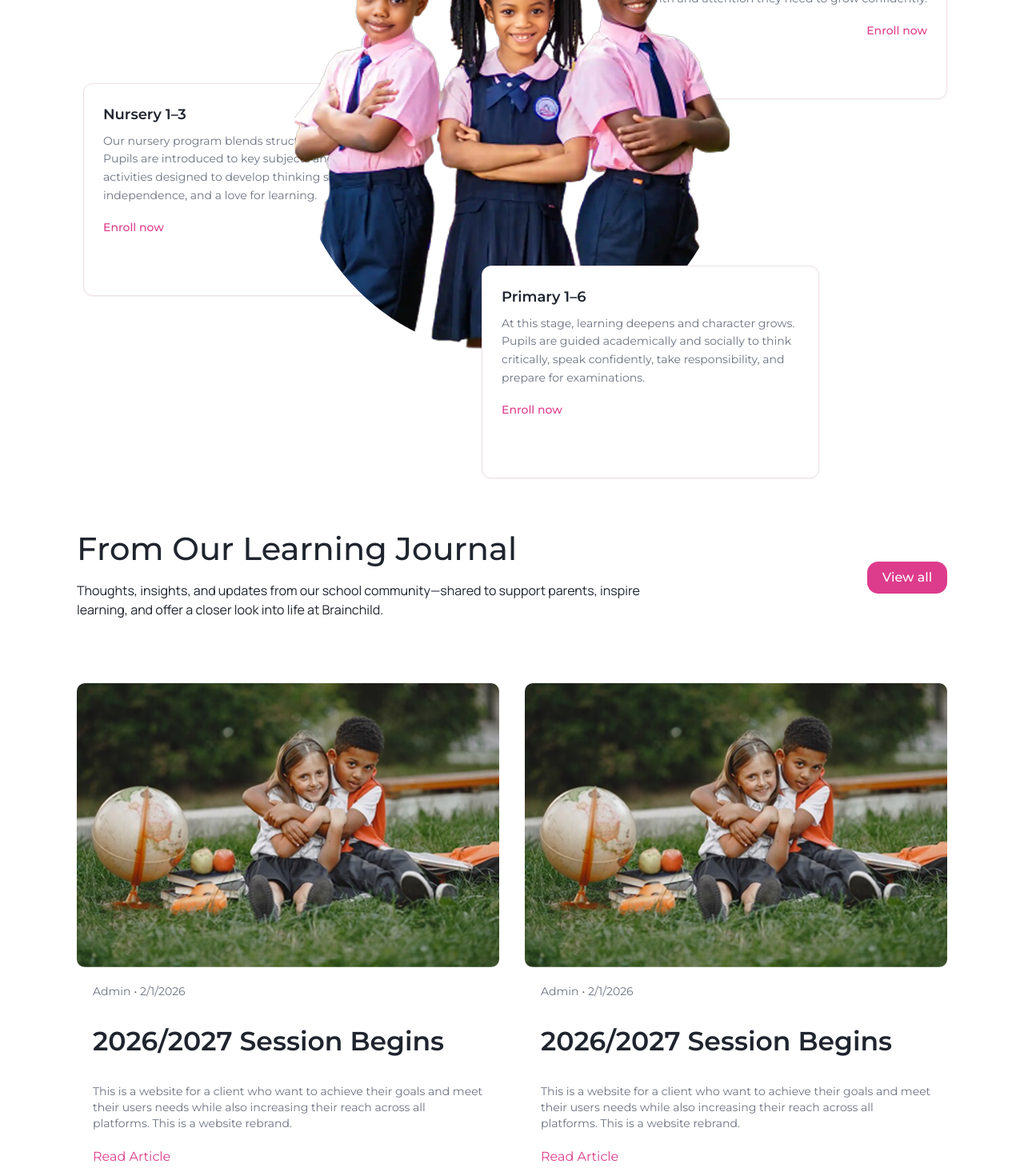
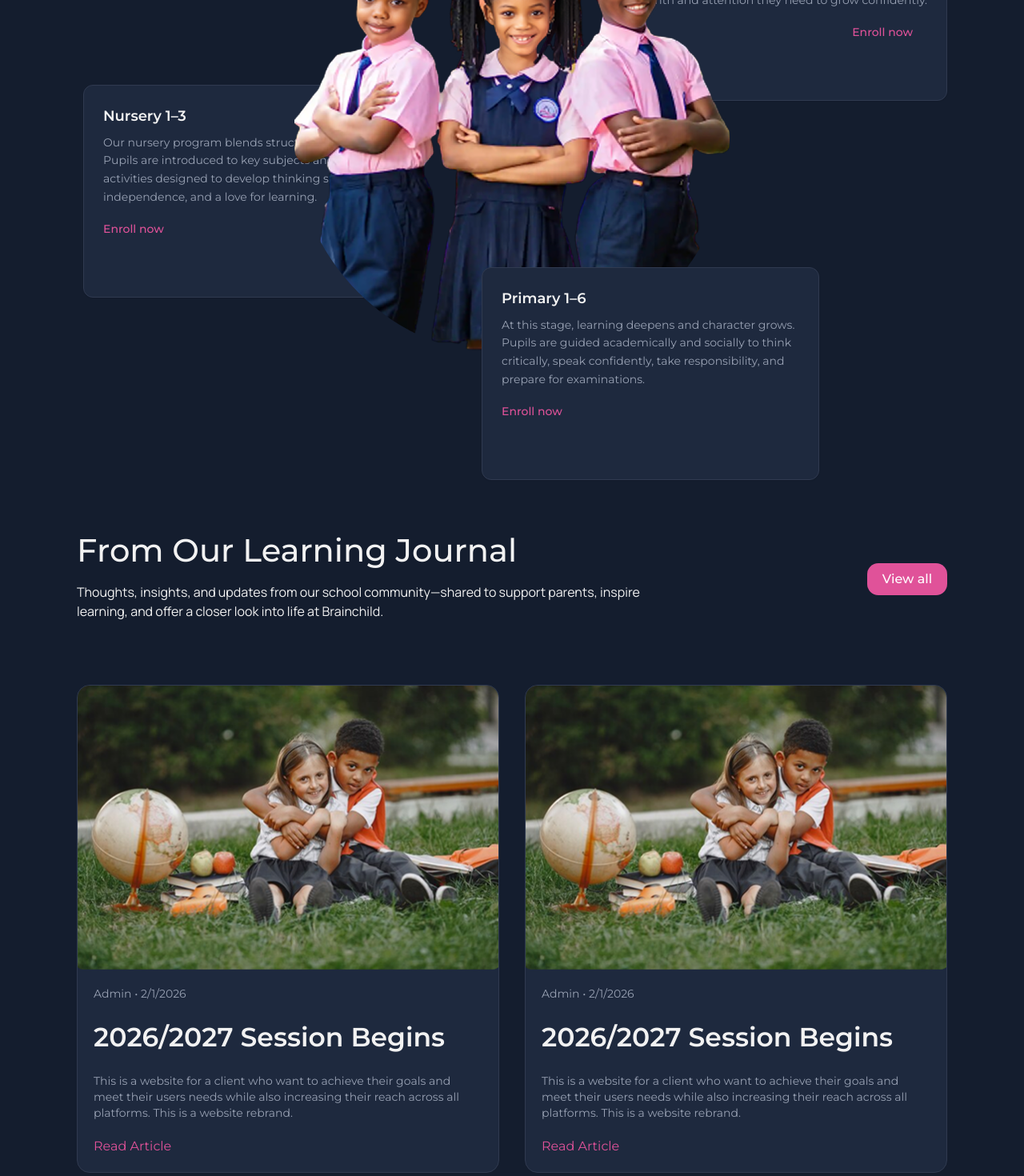
Before and after one commit to tony123117/SKY-VIEW-MONTESSORI-SCHOOL, a React (Vite) app: page / in a window 1280 px wide. Shown: the part 2580-4050 px from the top of the page at 80% size. Built offline with nearby package versions, Linux system fonts and the light colour scheme; the HTML template or start-up script is replaced by a standard one.

Commit message:
Changes
Co-authored-by: tony123117 <215373850+tony123117@users.noreply.github.com>

```diff
--- a/src/components/brainchild/BlogCard.tsx
+++ b/src/components/brainchild/BlogCard.tsx
@@ -1,4 +1,5 @@
 import { BlogPost } from "@/types/blogs";
+import { motion } from "framer-motion";
 
 interface BlogCardProps {
   post: BlogPost;
@@ -6,24 +7,30 @@ interface BlogCardProps {
 
 export default function BlogCard({ post }: BlogCardProps) {
   return (
-    <div className="bg-card">
-      <div className="relative w-full h-[355px]">
+    <motion.div
+      whileHover={{ y: -6 }}
+      transition={{ type: "spring", stiffness: 300, damping: 20 }}
+      className="bg-card rounded-2xl overflow-hidden group cursor-pointer border border-border hover:border-primary/40 hover:shadow-xl hover:shadow-primary/10 transition-all duration-300"
+    >
+      <div className="relative w-full h-[250px] md:h-[355px] overflow-hidden">
         <img
           src={post.coverImage}
           alt={post.title}
-          className="w-full h-full object-cover rounded-[10px]"
+          className="w-full h-full object-cover group-hover:scale-105 transition-transform duration-500"
         />
+        <div className="absolute inset-0 bg-gradient-to-t from-card/60 to-transparent opacity-0 group-hover:opacity-100 transition-opacity duration-300" />
       </div>
-      <div className="p-5 flex flex-col gap-[20px] font-body max-w-[574px]">
-        <p className="text-sm text-muted-foreground mb-2">
+      <div className="p-5 flex flex-col gap-3 md:gap-[20px] font-body max-w-[574px]">
+        <p className="text-sm text-muted-foreground mb-1">
           {post.author} • {new Date(post.publishedAt).toLocaleDateString()}
         </p>
-        <h3 className="text-[33px] font-semibold mb-2">{post.title}</h3>
+        <h3 className="text-xl md:text-[33px] font-semibold mb-1 group-hover:text-primary transition-colors duration-300 leading-tight">{post.title}</h3>
         <p className="text-sm text-muted-foreground line-clamp-3">{post.excerpt}</p>
-        <a href={`/blog/${post.slug}`} className="text-primary hover:opacity-80 transition">
-          Read Article
+        <a href={`/blog/${post.slug}`} className="text-primary hover:opacity-80 transition inline-flex items-center gap-1 group-hover:gap-2 duration-300 story-link">
+          <span>Read Article</span>
+          <span className="opacity-0 group-hover:opacity-100 transition-opacity duration-300">→</span>
         </a>
       </div>
-    </div>
+    </motion.div>
   );
 }
--- a/src/components/brainchild/BrainButton.tsx
+++ b/src/components/brainchild/BrainButton.tsx
@@ -10,13 +10,13 @@ type ButtonProps = {
 };
 
 const baseStyles =
-  "inline-flex items-center justify-center gap-2 px-4 py-2 rounded-[14px] font-medium transition-all duration-200 disabled:opacity-50 disabled:cursor-not-allowed";
+  "inline-flex items-center justify-center gap-2 px-4 py-2 rounded-[14px] font-medium transition-all duration-200 disabled:opacity-50 disabled:cursor-not-allowed hover-scale";
 
 const variants: Record<NonNullable<ButtonProps["variant"]>, string> = {
-  primary: "bg-primary text-primary-foreground w-[100px]",
-  secondary: "bg-secondary text-secondary-foreground",
-  abstract: "bg-accent text-accent-foreground",
-  outline: "border border-brand-dark text-brand-dark",
+  primary: "bg-primary text-primary-foreground w-[100px] hover:shadow-lg hover:shadow-primary/30",
+  secondary: "bg-accent text-accent-foreground hover:shadow-lg hover:shadow-accent/30",
+  abstract: "bg-muted text-foreground border border-border hover:border-primary/50",
+  outline: "border border-foreground/30 text-foreground hover:border-primary hover:text-primary",
 };
 
 export default function BrainButton({
--- a/src/components/brainchild/ProgramCard.tsx
+++ b/src/components/brainchild/ProgramCard.tsx
@@ -1,13 +1,19 @@
 import { Program } from "@/types/programcard";
+import { motion } from "framer-motion";
 
 export default function ProgramCard({ title, description, cta }: Program) {
   return (
-    <div className="bg-card border border-border rounded-xl p-6 w-full max-w-[422px] shadow-sm min-h-[266px]">
-      <h3 className="text-lg font-semibold mb-2">{title}</h3>
+    <motion.div
+      whileHover={{ y: -8, scale: 1.02 }}
+      transition={{ type: "spring", stiffness: 300, damping: 20 }}
+      className="bg-card border border-border rounded-xl p-6 w-full max-w-[422px] shadow-sm min-h-[266px] group cursor-pointer hover:border-primary/50 hover:shadow-lg hover:shadow-primary/10 transition-colors duration-300"
+    >
+      <h3 className="text-lg font-semibold mb-2 group-hover:text-primary transition-colors duration-300">{title}</h3>
       <p className="text-sm text-muted-foreground leading-relaxed mb-4">{description}</p>
-      <a href="#" className="text-sm text-primary font-medium">
+      <a href="#" className="text-sm text-primary font-medium inline-flex items-center gap-1 group-hover:gap-2 transition-all duration-300">
         {cta}
+        <span className="opacity-0 group-hover:opacity-100 transition-opacity duration-300">→</span>
       </a>
-    </div>
+    </motion.div>
   );
 }
--- a/src/components/brainchild/TestimonialCard.tsx
+++ b/src/components/brainchild/TestimonialCard.tsx
@@ -1,4 +1,5 @@
 import { Testimonial } from "@/types/testimonialcard";
+import { motion } from "framer-motion";
 
 export function TestimonialCard({
   testimonial,
@@ -7,7 +8,11 @@ export function TestimonialCard({
   description,
 }: Testimonial) {
   return (
-    <div className="w-full h-[248px] rounded-[20px] p-10 flex flex-col gap-5 shadow-sm bg-card">
+    <motion.div
+      whileHover={{ y: -4 }}
+      transition={{ type: "spring", stiffness: 300, damping: 20 }}
+      className="w-full h-[248px] rounded-[20px] p-10 flex flex-col gap-5 shadow-sm bg-card border border-border hover:border-primary/40 hover:shadow-lg hover:shadow-primary/10 transition-all duration-300"
+    >
       <p>{testimonial}</p>
       <div className="flex items-center mt-auto">
         <img
@@ -20,6 +25,6 @@ export function TestimonialCard({
           <p className="text-muted-foreground text-sm">{description}</p>
         </div>
       </div>
-    </div>
+    </motion.div>
   );
 }
--- a/src/components/brainchild/WhyChooseUsCard.tsx
+++ b/src/components/brainchild/WhyChooseUsCard.tsx
@@ -1,4 +1,5 @@
 import { WhyChooseUsCardProps } from "@/types/whychooseuscard";
+import { motion } from "framer-motion";
 
 export default function WhyChooseUsCard({
   number,
@@ -6,12 +7,16 @@ export default function WhyChooseUsCard({
   description,
 }: WhyChooseUsCardProps) {
   return (
-    <div className="relative bg-card border border-border rounded-2xl p-6 pt-8 shadow-sm">
-      <div className="absolute -top-5 right-0 bg-primary text-primary-foreground w-12 h-12 rounded-[27px] flex items-center justify-center font-semibold shadow-md p-10 border border-foreground text-[44px]">
+    <motion.div
+      whileHover={{ y: -4, scale: 1.02 }}
+      transition={{ type: "spring", stiffness: 300, damping: 20 }}
+      className="relative bg-card border border-border rounded-2xl p-6 pt-8 shadow-sm group cursor-pointer hover:border-primary/50 hover:shadow-lg hover:shadow-primary/10 transition-all duration-300"
+    >
+      <div className="absolute -top-5 right-0 bg-primary text-primary-foreground w-12 h-12 rounded-[27px] flex items-center justify-center font-semibold shadow-md p-10 border border-border text-[44px] group-hover:scale-110 transition-transform duration-300">
         {number}
       </div>
-      <h3 className="text-[22px] mb-2 max-w-[194px]">{title}</h3>
+      <h3 className="text-[22px] mb-2 max-w-[194px] group-hover:text-primary transition-colors duration-300">{title}</h3>
       <p className="text-sm text-muted-foreground leading-relaxed">{description}</p>
-    </div>
+    </motion.div>
   );
 }
--- a/src/index.css
+++ b/src/index.css
@@ -6,55 +6,55 @@
 
 @layer base {
   :root {
-    --background: 0 0% 100%;
-    --foreground: 220 20% 15%;
+    --background: 220 40% 13%;
+    --foreground: 0 0% 95%;
 
-    --card: 0 0% 100%;
-    --card-foreground: 220 20% 15%;
+    --card: 220 35% 18%;
+    --card-foreground: 0 0% 95%;
 
-    --popover: 0 0% 100%;
-    --popover-foreground: 220 20% 15%;
+    --popover: 220 35% 18%;
+    --popover-foreground: 0 0% 95%;
 
-    --primary: 330 70% 55%;
+    --primary: 330 70% 60%;
     --primary-foreground: 0 0% 100%;
 
-    --secondary: 215 80% 50%;
-    --secondary-foreground: 0 0% 100%;
+    --secondary: 0 0% 95%;
+    --secondary-foreground: 220 40% 13%;
 
-    --muted: 330 30% 96%;
-    --muted-foreground: 220 9% 46%;
+    --muted: 220 30% 22%;
+    --muted-foreground: 220 15% 65%;
 
-    --accent: 330 80% 94%;
-    --accent-foreground: 330 70% 45%;
+    --accent: 215 75% 45%;
+    --accent-foreground: 0 0% 100%;
 
     --destructive: 0 84.2% 60.2%;
     --destructive-foreground: 210 40% 98%;
 
-    --border: 330 30% 90%;
-    --input: 214.3 31.8% 91.4%;
-    --ring: 330 70% 55%;
+    --border: 220 25% 25%;
+    --input: 220 25% 25%;
+    --ring: 330 70% 60%;
 
     --radius: 0.5rem;
 
-    --sidebar-background: 0 0% 98%;
-    --sidebar-foreground: 240 5.3% 26.1%;
-    --sidebar-primary: 240 5.9% 10%;
-    --sidebar-primary-foreground: 0 0% 98%;
-    --sidebar-accent: 240 4.8% 95.9%;
-    --sidebar-accent-foreground: 240 5.9% 10%;
-    --sidebar-border: 220 13% 91%;
-    --sidebar-ring: 217.2 91.2% 59.8%;
+    --sidebar-background: 220 35% 15%;
+    --sidebar-foreground: 0 0% 90%;
+    --sidebar-primary: 330 70% 60%;
+    --sidebar-primary-foreground: 0 0% 100%;
+    --sidebar-accent: 215 75% 45%;
+    --sidebar-accent-foreground: 0 0% 100%;
+    --sidebar-border: 220 25% 25%;
+    --sidebar-ring: 330 70% 60%;
 
     --font-heading: 'Manrope', sans-serif;
     --font-body: 'Montserrat', sans-serif;
 
-    --brand-pink: 330 70% 55%;
-    --brand-blue: 215 80% 50%;
-    --brand-dark: 220 30% 15%;
-    --brand-light-pink: 330 60% 96%;
-    --footer-bg: 330 40% 96%;
-    --text-muted-gray: 220 5% 60%;
-    --text-dark: 220 20% 15%;
+    --brand-pink: 330 70% 60%;
+    --brand-blue: 215 75% 45%;
+    --brand-dark: 220 40% 10%;
+    --brand-light-pink: 330 50% 20%;
+    --footer-bg: 220 40% 10%;
+    --text-muted-gray: 220 15% 65%;
+    --text-dark: 0 0% 95%;
   }
 }
 
@@ -66,6 +66,14 @@
   body {
     @apply bg-background text-foreground;
     font-family: var(--font-body);
+  }
+
+  .story-link * {
+    @apply relative inline-block after:content-[''] after:absolute after:w-full after:scale-x-0 after:h-0.5 after:bottom-0 after:left-0 after:bg-primary after:origin-bottom-right after:transition-transform after:duration-300 hover:after:scale-x-100 hover:after:origin-bottom-left;
+  }
+
+  .hover-scale {
+    @apply transition-transform duration-200 hover:scale-105;
   }
 }
 
```
